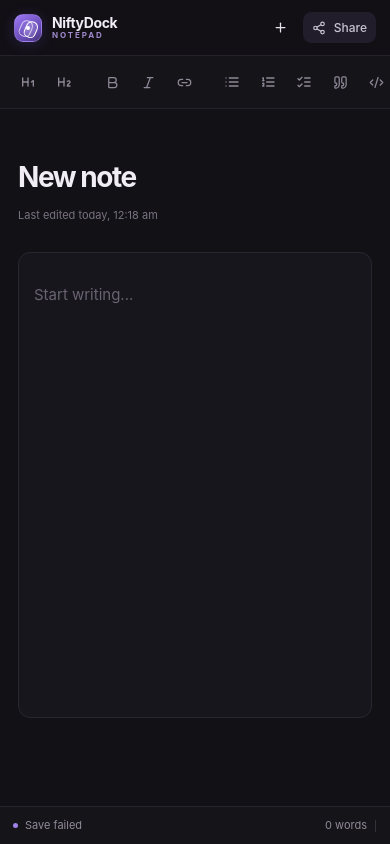
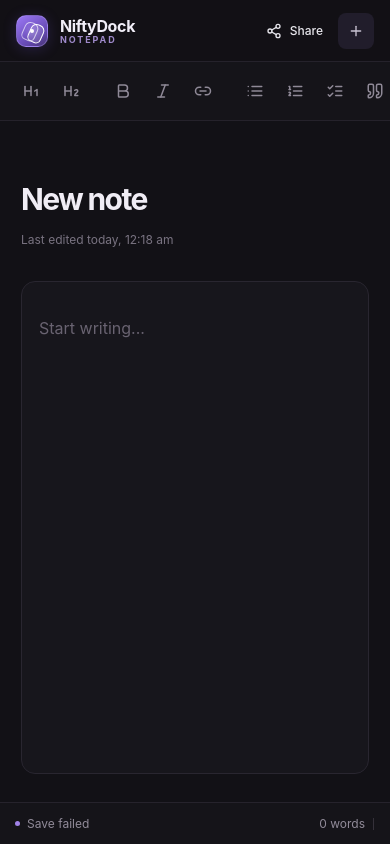
Before and after one commit to shynag/niftydock-notepad, a Next.js app: page /1 in a window 390 px wide. Built offline with nearby package versions, Linux system fonts and the light colour scheme; no server answers; the database is empty.

Commit message:
first commit

```diff
--- a/src/app/globals.css
+++ b/src/app/globals.css
@@ -45,7 +45,7 @@ body {
   background: hsl(var(--background));
   color: hsl(var(--foreground));
   font-family: Inter, ui-sans-serif, system-ui, -apple-system, BlinkMacSystemFont, "Segoe UI", sans-serif;
-  font-size: 15px;
+  font-size: 16px;
   -webkit-font-smoothing: antialiased;
 }
 button, input { font: inherit; }
@@ -53,34 +53,39 @@ button { cursor: pointer; }
 ::selection { background: rgba(157, 123, 255, .32); color: white; }
 
 .app-shell { display: flex; width: 100%; min-height: 100dvh; overflow: hidden; background: #121116; }
-.brand-mark { position: relative; display: grid; width: 28px; height: 28px; flex: 0 0 auto; place-items: center; overflow: hidden; border: 1px solid rgba(192, 171, 255, .35); border-radius: 9px; background: linear-gradient(145deg, #9c78f6 0%, #6549b2 68%, #473473 100%); box-shadow: 0 2px 14px rgba(120, 85, 226, .22); }
-.brand-mark::before, .brand-mark::after { position: absolute; width: 12px; height: 17px; content: ""; border: 1.5px solid rgba(255,255,255,.88); border-radius: 6px 6px 5px 5px; transform: rotate(24deg); }
-.brand-mark::before { left: 5px; top: 5px; opacity: .75; }
+.brand-mark { position: relative; display: grid; width: 32px; height: 32px; flex: 0 0 auto; place-items: center; overflow: hidden; border: 1px solid rgba(192, 171, 255, .35); border-radius: 10px; background: linear-gradient(145deg, #9c78f6 0%, #6549b2 68%, #473473 100%); box-shadow: 0 2px 14px rgba(120, 85, 226, .22); }
+.brand-mark::before, .brand-mark::after { position: absolute; width: 14px; height: 19px; content: ""; border: 1.5px solid rgba(255,255,255,.88); border-radius: 6px 6px 5px 5px; transform: rotate(24deg); }
+.brand-mark::before { left: 6px; top: 6px; opacity: .75; }
 .brand-mark::after { right: 4px; bottom: 3px; border-color: #fff; background: rgba(255,255,255,.13); }
 .brand-mark span { z-index: 1; width: 4px; height: 4px; border-radius: 50%; background: white; box-shadow: 0 0 7px white; }
 .brand-copy { display: flex; flex-direction: column; gap: 1px; line-height: 1; }
-.brand-copy span:first-child { font-size: 14px; font-weight: 680; letter-spacing: -.35px; color: #f1eef8; }
-.brand-copy span:last-child { font-size: 8px; font-weight: 700; letter-spacing: 1.9px; color: #9f8acb; }
+.brand-copy span:first-child { font-size: 16px; font-weight: 680; letter-spacing: -.35px; color: #f1eef8; }
+.brand-copy span:last-child { font-size: 9px; font-weight: 700; letter-spacing: 1.9px; color: #9f8acb; }
 .app-main { display: flex; min-width: 0; flex: 1; flex-direction: column; height: 100dvh; }
-.topbar { z-index: 5; display: flex; height: 58px; flex: 0 0 58px; align-items: center; justify-content: space-between; padding: 0 28px; border-bottom: 1px solid #25222b; background: rgba(18,17,22,.86); }
-.topbar-left, .topbar-right { display: flex; align-items: center; gap: 10px; }
-.topbar-brand { display: flex; align-items: center; gap: 10px; }
+.topbar { z-index: 5; display: flex; height: 66px; flex: 0 0 66px; align-items: center; justify-content: space-between; padding: 0 34px; border-bottom: 1px solid #25222b; background: rgba(18,17,22,.86); }
+.topbar-left, .topbar-right { display: flex; align-items: center; gap: 12px; }
+.topbar-brand { display: flex; align-items: center; gap: 12px; }
 .topbar-right { gap: 12px; }
+.topbar-right .new-note-button, .topbar-right .share-button { min-height: 36px; padding: 0 14px; border-radius: 8px; font-size: 13px; }
+.topbar-right .new-note-button svg, .topbar-right .share-button svg { width: 16px; height: 16px; }
+.share-button { order: 0; }
+.new-note-button { order: 1; }
 .save-indicator { display: flex; align-items: center; gap: 7px; color: #817b89; font-size: 11px; }
 .save-dot { width: 6px; height: 6px; border-radius: 50%; background: #70c69a; }
 .save-dot-saving { background: #b594fa; animation: pulse .75s infinite alternate; }
 @keyframes pulse { to { opacity: .35; } }
 .topbar-divider { width: 1px; height: 19px; background: #302d36; }
 .new-note-button { gap: 6px; }
-.editor-toolbar-wrap { display: flex; min-height: 58px; align-items: center; justify-content: center; border-bottom: 1px solid #25222b; background: #151419; padding: 0 22px; }
+.editor-toolbar-wrap { display: flex; min-height: 64px; align-items: center; justify-content: center; border-bottom: 1px solid #25222b; background: #151419; padding: 0 24px; }
 .editor-toolbar-wrap { scrollbar-color: #403e46 #151419; }
 .editor-toolbar-wrap::-webkit-scrollbar { height: 6px; }
 .editor-toolbar-wrap::-webkit-scrollbar-track { background: #151419; }
 .editor-toolbar-wrap::-webkit-scrollbar-thumb { border-color: #151419; background: #403e46; }
 .editor-toolbar-wrap::-webkit-scrollbar-thumb:hover { background: #5d5a64; }
-.editor-toolbar { display: flex; width: min(100%, 980px); align-items: center; gap: 9px; }
+.editor-toolbar { display: flex; width: min(100%, 1040px); align-items: center; gap: 12px; }
 .toolbar-group { display: flex; align-items: center; gap: 2px; }
-.toolbar-button { display: grid; width: 36px; height: 36px; place-items: center; border: 0; border-radius: 7px; color: #8f8997; background: transparent; transition: color .12s, background .12s; }
+.toolbar-button { display: grid; width: 42px; height: 42px; place-items: center; border: 0; border-radius: 8px; color: #8f8997; background: transparent; transition: color .12s, background .12s; }
+.toolbar-button svg { width: 18px; height: 18px; }
 .toolbar-button:hover { color: #e5def3; background: #292530; }
 .toolbar-button-active { color: #cebaff; background: rgba(151, 119, 231, .17); }
 .table-edit-controls { position: absolute; z-index: 8; display: flex; align-items: center; gap: 3px; padding: 4px; border: 1px solid #393640; border-radius: 8px; background: #211f26; box-shadow: 0 8px 24px rgba(0,0,0,.34); }
@@ -92,21 +97,21 @@ button { cursor: pointer; }
 .toolbar-separator { width: 1px; height: 19px; background: #302d36; }
 .toolbar-spacer { flex: 1; }
 .document-scroll { flex: 1; overflow: auto; scroll-behavior: smooth; }
-.document-canvas { width: min(100% - 48px, 860px); min-height: calc(100% - 20px); margin: 0 auto; padding: 72px 20px 32px; }
-.document-title { display: block; width: 100%; padding: 0; border: 0; outline: none; color: #f0edf5; background: transparent; font-size: clamp(29px, 4vw, 39px); font-weight: 650; letter-spacing: -1.45px; line-height: 1.2; }
+.document-canvas { width: min(100% - 56px, 1000px); min-height: calc(100% - 20px); margin: 0 auto; padding: 82px 26px 36px; }
+.document-title { display: block; width: 100%; padding: 0; border: 0; outline: none; color: #f0edf5; background: transparent; font-size: clamp(34px, 4.2vw, 46px); font-weight: 650; letter-spacing: -1.6px; line-height: 1.2; }
 .document-title::placeholder { color: #67616e; }
-.document-meta { margin-top: 12px; color: #797381; font-size: 11px; }
-.rich-editor { position: relative; margin-top: 37px; min-height: 420px; padding: 20px 22px; border: 1px solid #292630; border-radius: 12px; background: #17161c; color: #c5c0ca; transition: border-color .15s, background .15s; }
+.document-meta { margin-top: 14px; color: #797381; font-size: 13px; }
+.rich-editor { position: relative; margin-top: 42px; min-height: 500px; padding: 25px 28px; border: 1px solid #292630; border-radius: 14px; background: #17161c; color: #c5c0ca; transition: border-color .15s, background .15s; }
 .rich-editor:focus-within { border-color: #37333f; background: #19181f; }
-.markdown-editor-content { min-height: 420px; }
-.markdown-editor-content .tiptap { min-height: 420px; outline: none; }
-.note-prose { min-height: 300px; outline: none; color: #c5c0ca; font-size: 16px; line-height: 1.82; }
+.markdown-editor-content { min-height: 500px; }
+.markdown-editor-content .tiptap { min-height: 500px; outline: none; }
+.note-prose { min-height: 340px; outline: none; color: #c5c0ca; font-size: 18px; line-height: 1.82; }
 .note-prose > * + * { margin-top: 1.15em; }
 .note-prose p { margin: .8em 0; }
 .note-prose h1, .note-prose h2, .note-prose h3 { color: #ece8f1; font-weight: 620; letter-spacing: -.45px; line-height: 1.35; }
-.note-prose h1 { margin-top: 0; margin-bottom: .58em; font-size: 29px; }
-.note-prose h2 { margin-top: 1.75em; margin-bottom: .55em; font-size: 21px; }
-.note-prose h3 { margin-top: 1.5em; margin-bottom: .45em; font-size: 18px; }
+.note-prose h1 { margin-top: 0; margin-bottom: .58em; font-size: 34px; }
+.note-prose h2 { margin-top: 1.75em; margin-bottom: .55em; font-size: 25px; }
+.note-prose h3 { margin-top: 1.5em; margin-bottom: .45em; font-size: 21px; }
 .note-prose strong { color: #e1dce8; font-weight: 650; }
 .note-prose em { color: #d3cbdc; }
 .note-prose a { color: #b59af5; text-decoration: underline; text-decoration-color: rgba(181,154,245,.45); text-underline-offset: 3px; }
@@ -146,7 +151,7 @@ button { cursor: pointer; }
 .link-url-input { height: 34px; min-width: 0; flex: 1; font-size: 12px; }
 .link-apply-button { height: 34px; white-space: nowrap; }
 .page-bottom-spacer { height: 70px; }
-.statusbar { position: relative; display: flex; min-height: 42px; flex: 0 0 42px; align-items: center; justify-content: space-between; padding: 0 22px; border-top: 1px solid #26232c; background: #151419; color: #918b99; font-size: 12px; }
+.statusbar { position: relative; display: flex; min-height: 48px; flex: 0 0 48px; align-items: center; justify-content: space-between; padding: 0 26px; border-top: 1px solid #26232c; background: #151419; color: #918b99; font-size: 13px; }
 .status-left, .status-right, .status-left > span, .status-right > span { display: flex; align-items: center; gap: 7px; }
 .status-divider { width: 1px; height: 12px; margin: 0 3px; background: #35313a; }
 .status-purple-dot { width: 5px; height: 5px; border-radius: 50%; background: #a082e7; }
@@ -166,33 +171,41 @@ button { cursor: pointer; }
 
 @media (max-width: 760px) {
   .app-main { width: 100%; }
-  .topbar { height: 56px; flex-basis: 56px; padding: 0 14px; }
+  .topbar { height: 62px; flex-basis: 62px; padding: 0 16px; }
   .topbar-left, .topbar-right { gap: 5px; }
+  .topbar-right .new-note-button, .topbar-right .share-button { min-height: 36px; padding: 0 10px; font-size: 12px; }
+  .share-button { height: 31px; padding: 0 9px; }
+  .new-note-button { height: 31px; padding: 0 8px; }
   .save-indicator { font-size: 0; gap: 0; }
   .save-dot { width: 7px; height: 7px; }
   .topbar-divider { margin: 0 4px; }
   .share-button { height: 31px; padding: 0 9px; }
   .new-note-button { height: 31px; padding: 0 8px; }
-  .editor-toolbar-wrap { min-height: 53px; justify-content: flex-start; overflow-x: auto; padding: 0 11px; }
+  .editor-toolbar-wrap { min-height: 59px; justify-content: flex-start; overflow-x: auto; padding: 0 12px; }
   .editor-toolbar { width: max-content; min-width: 100%; gap: 7px; }
-  .toolbar-button { width: 34px; height: 34px; }
-  .document-canvas { width: min(100% - 28px, 640px); padding: 52px 4px 28px; }
-  .document-title { font-size: 31px; }
-  .rich-editor { margin-top: 29px; padding: 16px 15px; }
+  .toolbar-button { width: 38px; height: 38px; }
+  .document-canvas { width: min(100% - 32px, 700px); padding: 60px 5px 30px; }
+  .document-title { font-size: 33px; }
+  .document-meta { font-size: 12px; }
+  .rich-editor { margin-top: 32px; min-height: 440px; padding: 19px 17px; }
+  .markdown-editor-content, .markdown-editor-content .tiptap { min-height: 440px; }
   .table-edit-controls { gap: 1px; padding: 3px; }
   .table-edit-button { min-width: 48px; height: 27px; gap: 3px; padding: 0 4px; font-size: 9px; }
   .page-bottom-spacer { height: 24px; }
   .skeleton-title { height: 34px; }
-  .skeleton-editor-panel { min-height: 360px; margin-top: 29px; padding: 16px 15px; }
-  .note-prose { font-size: 15px; }
-  .statusbar { min-height: 38px; flex-basis: 38px; padding: 0 13px; font-size: 11px; }
+  .skeleton-editor-panel { min-height: 440px; margin-top: 32px; padding: 19px 17px; }
+  .note-prose { font-size: 16px; }
+  .note-prose h1 { font-size: 30px; }
+  .note-prose h2 { font-size: 23px; }
+  .note-prose h3 { font-size: 20px; }
+  .statusbar { min-height: 42px; flex-basis: 42px; padding: 0 15px; font-size: 12px; }
   .status-left { gap: 7px; }
   .status-right > span:last-child { display: none; }
   .status-divider { margin: 0 1px; }
 }
 
 @media (max-width: 420px) {
-  .document-title { font-size: 28px; }
+  .document-title { font-size: 30px; }
   .new-note-button span { display: none; }
-  .new-note-button { width: 34px; padding: 0; justify-content: center; }
+  .topbar-right .new-note-button { width: 36px; min-width: 36px; padding: 0; justify-content: center; }
 }
--- a/src/components/notepad-app.tsx
+++ b/src/components/notepad-app.tsx
@@ -500,8 +500,8 @@ export function NotepadApp({ initialSlug }: { initialSlug?: string }) {
             </div>
           </div>
           <div className="topbar-right">
-            <Button variant="ghost" size="sm" className="new-note-button" onClick={createNote} disabled={!isHydrated}><Plus size={15} /><span>New note</span></Button>
-            <Button variant="subtle" size="sm" className="share-button" onClick={copyLink} disabled={!isHydrated}>{copied ? <Check size={14} /> : <Share2 size={14} />}<span>{copied ? "Copied" : copyFailed ? "Copy failed" : "Share"}</span></Button>
+            <Button variant="ghost" size="default" className="share-button" onClick={copyLink} disabled={!isHydrated}>{copied ? <Check size={17} /> : <Share2 size={17} />}<span>{copied ? "Copied" : copyFailed ? "Copy failed" : "Share"}</span></Button>
+            <Button variant="subtle" size="default" className="new-note-button" onClick={createNote} disabled={!isHydrated}><Plus size={18} /><span>New note</span></Button>
           </div>
         </header>
 
```
